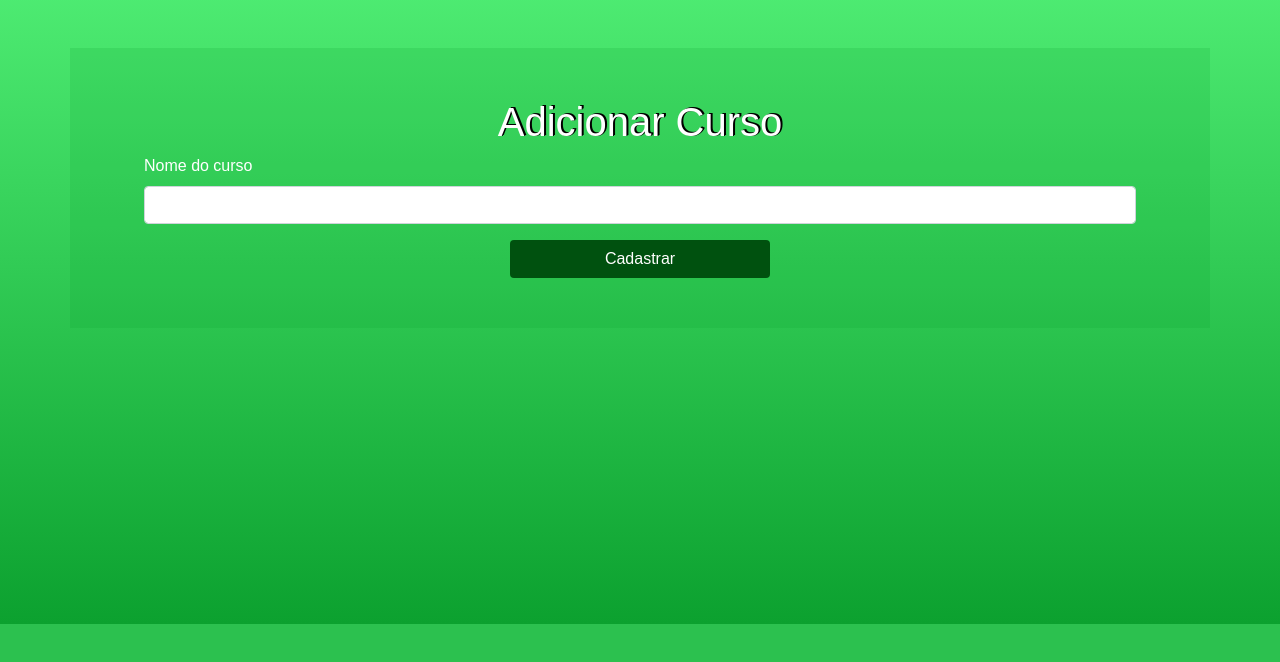
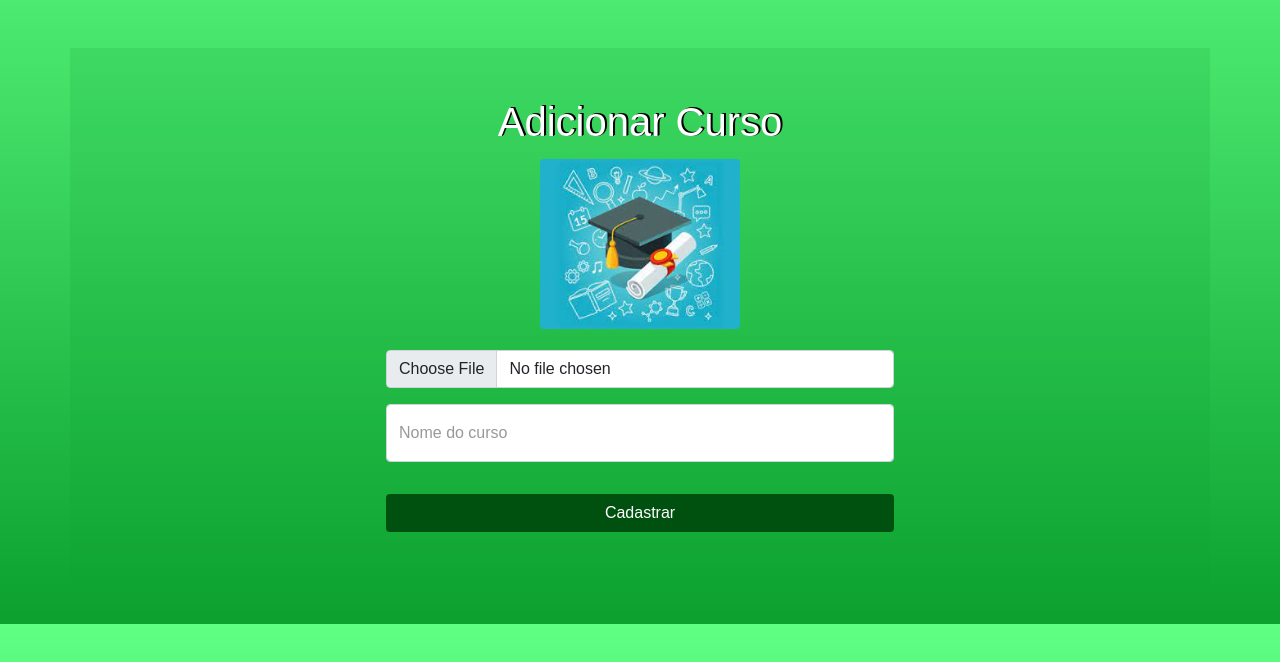
Before and after one commit to yM4T3US/SAGA, a Django app: page /add-course in a window 1280 px wide. Shown: the part 176-838 px from the top of the page. Before the commit the page ends 800 px from the top, so only its background shows below. Run offline with Django 4.2, Linux system fonts and the light colour scheme; some libraries are stand-ins or nearby versions.

Commit message:
Mudanças nas adições de imagem de curso

```diff
--- a/saga_project/saga_app/models.py
+++ b/saga_project/saga_app/models.py
@@ -4,6 +4,7 @@ from .manager import *
 
 class Course(models.Model):
     name = models.CharField(max_length=50, null=True, blank=True)
+    course_image = models.ImageField(default="general/img/default_course.jpg", null=True, blank=True, upload_to='images/')
 
     def __str__(self) -> str:
         return self.name
--- a/saga_project/saga_app/templates/add-course.html
+++ b/saga_project/saga_app/templates/add-course.html
@@ -11,28 +11,37 @@
 <main>
   <section style="font-family: Arial, Helvetica, sans-serif;" id="display-login" class="container mt-md-5">
     {% include 'messages.html' %}
-    <form action="{% url 'add-course' %}" method="post">
-
+    <form action="{% url 'add-course' %}" enctype="multipart/form-data" method="post">
       {% csrf_token %}
-      <div class="container">
-        <h1 class="text-center">Adicionar Curso</h1>
-        <div>
-          <div class="row">
-            <div class="col-md-12" id="first-name">
-              <label for="inputFirstName" class="form-label">Nome do curso</label>
-              <input style="--bs-bg-opacity: 0.1;" type="text" id="course-name" class="form-control"
-                name="course-name" value="{{ course.name }}">
+      <div class="row justify-content-center">
+        <div class="col-6">
+          <div>
+            <h1 class="text-center">Adicionar Curso</h1>
+          </div>
+          <div>
+            <div class="text-center mb-3">
+              <img src="{% static 'general/img/default_course.jpg' %}" class="rounded-2" alt=""
+                style="width: 200px; position: relative;">
             </div>
+            <div class="col-12">
+              <div class="input-group mb-3">
+                <input type="file" class="form-control" name="profile-picture" id="inputGroupFile02" accept="image/*">
+              </div>
+            </div>
+            <div class="form-floating mb-3">
+              <input value="{{ course.name }}" type="email" class="form-control autocomplete" id="floating-input-email"
+                name="course-name" placeholder="name@example.com" autocomplete="off">
+              <label for="floatingInput"><span style="color: #999999;">Nome do curso</span></label>
+            </div>
+          </div>
+          <div>
+            <button type="submit" class="btn mt-3 w-100" style="background-color: #00510F; color: white;"
+              id="send">Cadastrar
+            </button>
           </div>
         </div>
       </div>
-      <div class="col-3 m-auto">
-        <button type="submit" class="btn mt-3 w-100"
-          style="background-color: #00510F; color: white;" id="send">Cadastrar</button>
-      </div>
-      </div>
     </form>
-
   </section>
 </main>
 {% endblock %}
```
Also changed, not shown: saga_project/templates/static/general/img/default_course.jpg (added), 1 other file.
